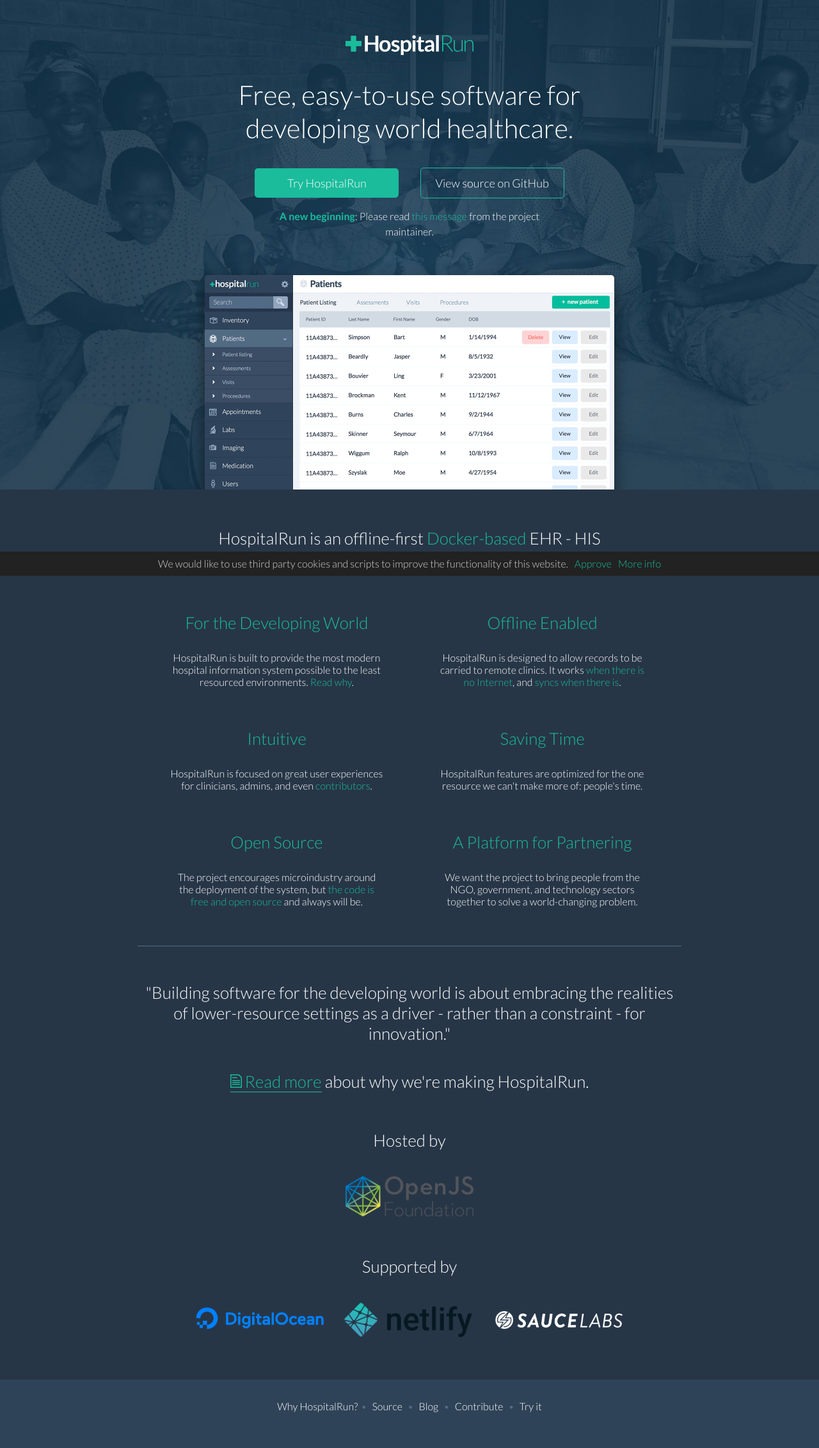
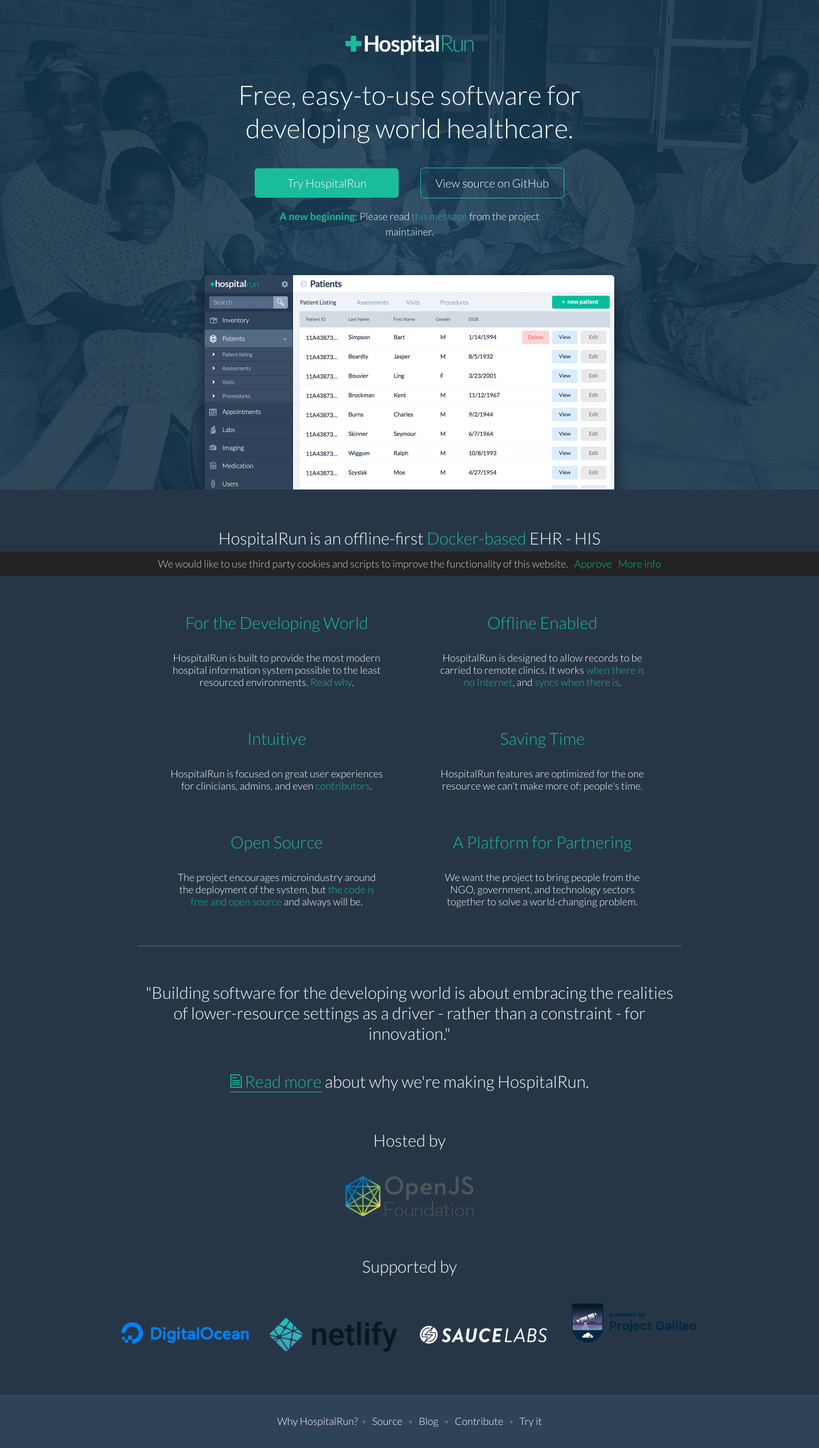
Before and after one commit to HospitalRun/hospitalrun.io, a Jekyll site: the page built from index.html, in a window 1280 px wide. Shown: the whole page at 64% size. Built offline with Jekyll 4.4.1, drawn with Linux system fonts in a browser that asks for light colours; nearby versions of some CDN libraries; before the commit the page ends 2240 px from its top, so only the background shows below that.

Commit message:
Adds Project Galileo logo

```diff
--- a/_includes/home/product-summary.html
+++ b/_includes/home/product-summary.html
@@ -83,6 +83,8 @@
           rel="noopener" rel=”noopener”><img src="../../img/netlify-logo-light.png" /></a> <a
           href="https://saucelabs.com" target="_blank" rel="noopener" rel=”noopener”><img
             src="../../img/saucelabs-logo.png" class="img-so" /></a>
+        <a href="https://www.cloudflare.com/galileo/" target="_blank" rel="noopener" rel=”noopener”><img
+            src="../../img/cloudflare-galileo-logo.png" class="img-cl" /></a>
       </div>
     </div>
 
--- a/_sass/_home.scss
+++ b/_sass/_home.scss
@@ -2,7 +2,6 @@
 // ---------------------------------------/
 
 .page-home {
-
   .page-top {
     overflow: hidden;
     background-image: url(/img/bg-img-patients.jpg);
@@ -25,7 +24,6 @@
 }
 
 .home-hero {
-
   .cta-row {
     max-width: 485px;
     margin: 0 auto 56px;
@@ -69,7 +67,7 @@
     border-radius: 5px;
     margin: 0 auto -25px;
     max-width: 90%;
-    box-shadow: 0px 10px 25px 0px rgba(0, 0, 0, 0.50);
+    box-shadow: 0px 10px 25px 0px rgba(0, 0, 0, 0.5);
   }
 }
 
@@ -91,7 +89,6 @@
   }
 
   .why-hospitalrun {
-
     blockquote {
       margin: 0;
     }
@@ -110,7 +107,6 @@
   }
 
   .sponsors {
-
     img {
       width: 200px;
       height: auto;
@@ -154,6 +150,21 @@
     }
   }
 
+  .img-cl {
+    padding-bottom: 0.8em;
+    margin-left: 2em;
+
+    @include media_max($bp_mobile) {
+      padding-top: 2em;
+      margin-right: 2.1em;
+    }
+
+    @include media_max($bp_tablet) {
+      padding-top: 2em;
+      margin-right: 2.1em;
+    }
+  }
+
   .read-more {
     font-size: 1.625rem;
     margin-bottom: 0;
@@ -163,7 +174,7 @@
       line-height: 1.6rem;
     }
 
-    >a {
+    > a {
       border-bottom: 1px solid;
 
       &:hover {
```
Also changed, not shown: img/cloudflare-galileo-logo.png (added).
